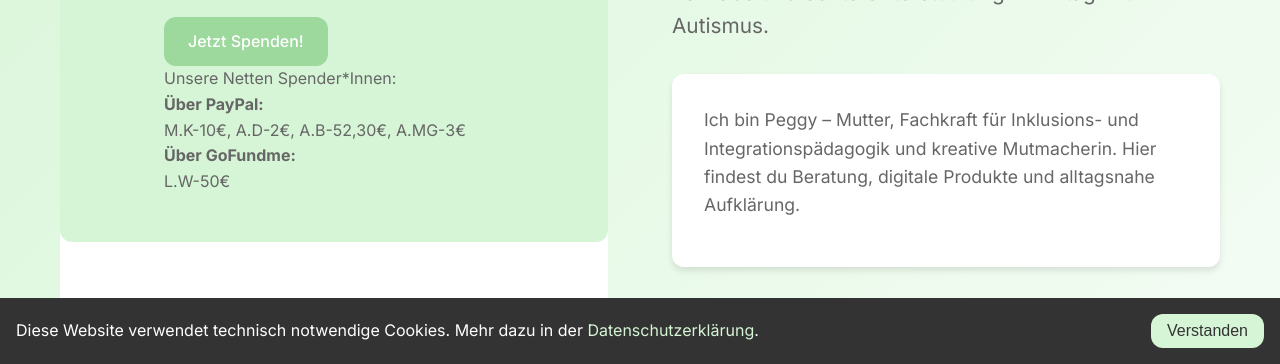
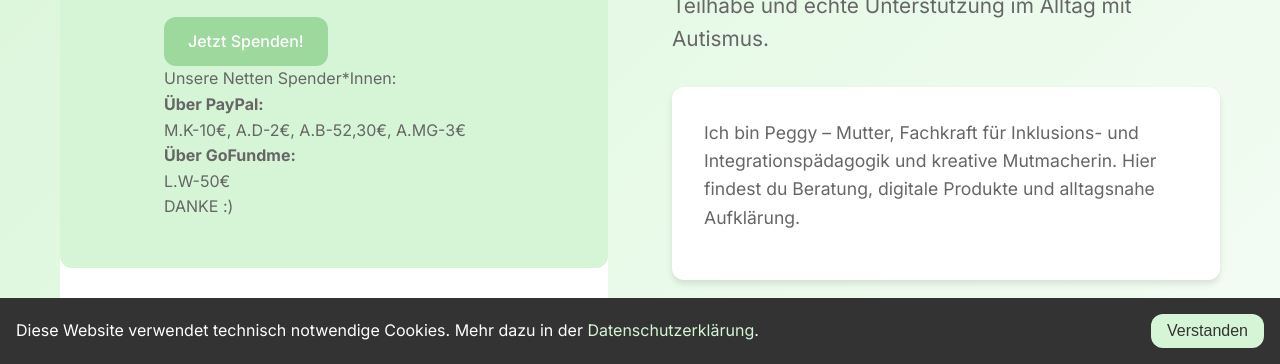
Before and after one commit to TizOfficial/autismusklartext-demo, a plain HTML site: page index.html in a window 1280 px wide. Shown: the part 436-800 px from the top of the page. Drawn offline with Linux system fonts and the light colour scheme.

Commit message:
Update index.html

```diff
--- a/index.html
+++ b/index.html
@@ -74,7 +74,7 @@
                             <div style="margin-top: 1.5rem;">
                         <a href="https://www.gofundme.com/f/papa-will-wieder-raus-bitte-hilf-ihm-mobil-zu-werden?lang=de_DE&utm_campaign=man_ss_icons&utm_medium=customer&utm_source=copy_link&attribution_id=sl%3Aaae58987-faa7-4b13-a111-0d6c3094abcc" class="btn btn-primary">Jetzt Spenden!</a>
                             </div>
-                            <p> Unsere Netten Spender*Innen: <br> <b>Über PayPal: </b> <br>M.K-10€, A.D-2€, A.B-52,30€, A.MG-3€<br> <b>Über GoFundme:</b><br> L.W-50€</p>
+                            <p> Unsere Netten Spender*Innen: <br> <b>Über PayPal: </b> <br>M.K-10€, A.D-2€, A.B-52,30€, A.MG-3€<br> <b>Über GoFundme:</b><br> L.W-50€ <br> DANKE :)</p>
                         </div>
                         </div>
                     </div>
```
